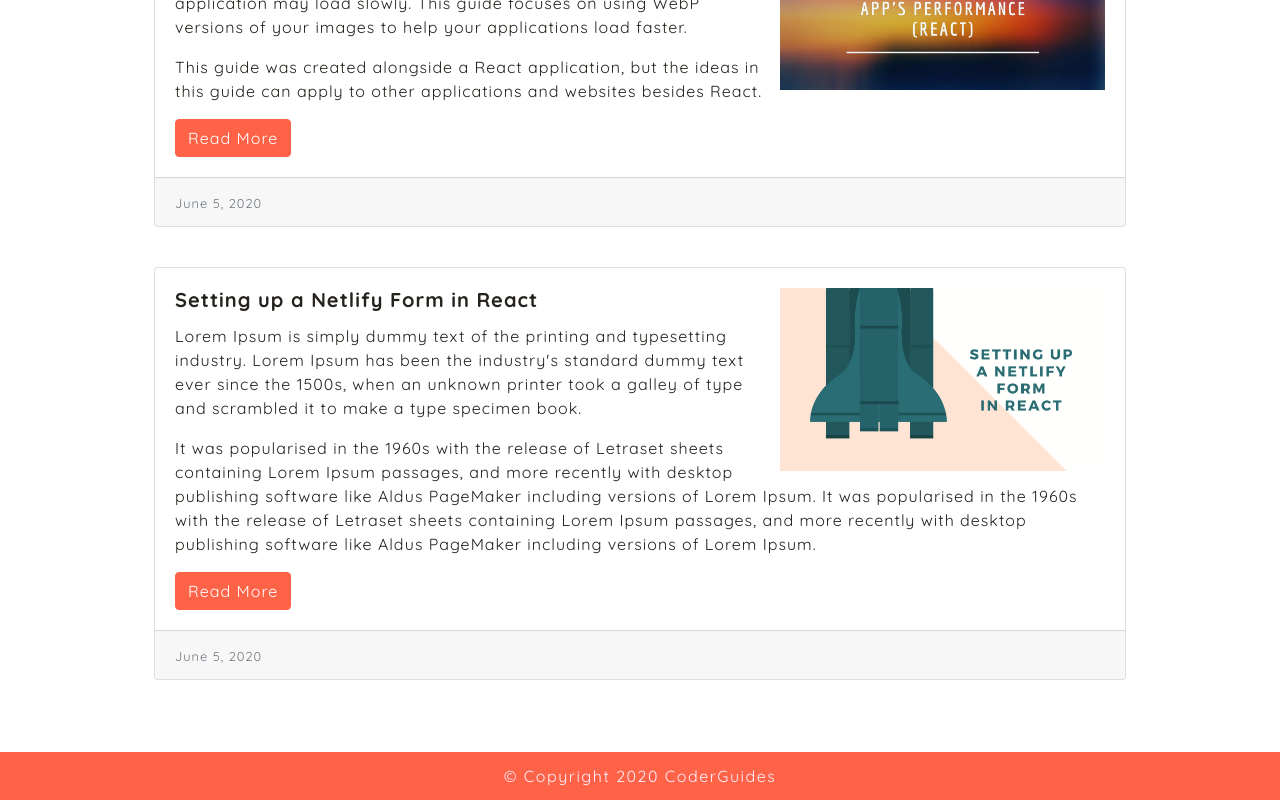
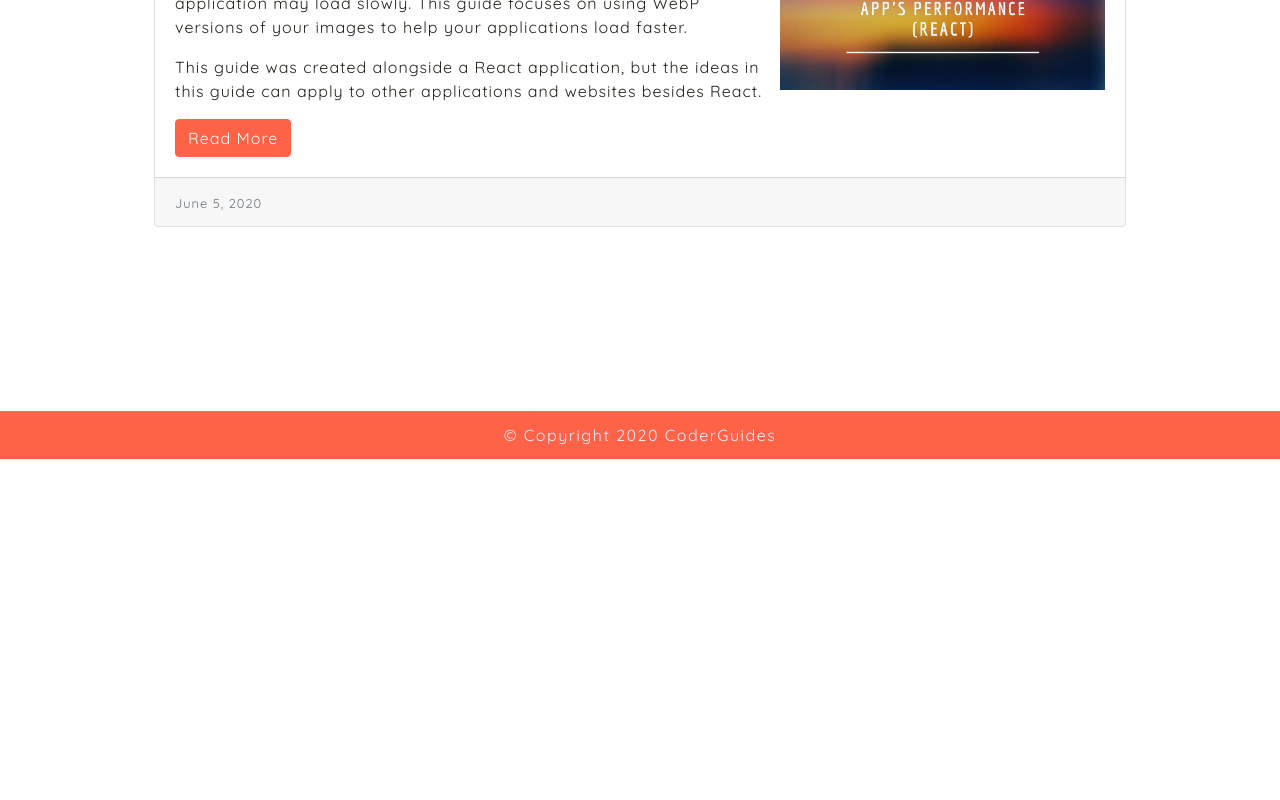
Before and after one commit to answebdev/dev-blog, a React (Create React App) app: page /guides in a window 1280 px wide. Shown: the part 341-1141 px from the top of the page. After the commit the page ends 800 px from the top, so only its background shows below. Built offline with nearby package versions, Linux system fonts and the light colour scheme; the HTML template or start-up script is replaced by a standard one.

Commit message:
removed article card

```diff
--- a/src/components/pages/Guides.js
+++ b/src/components/pages/Guides.js
@@ -2,7 +2,7 @@ import React from 'react';
 import { Container, Row, Col, Card, Image, Button } from 'react-bootstrap';
 import { Helmet } from 'react-helmet';
 import nextGen from '../../img/next-gen.webp';
-import netlifyForms from '../../img/netlify-forms.webp';
+// import netlifyForms from '../../img/netlify-forms.webp';
 
 const Guides = () => {
   return (
@@ -74,7 +74,7 @@ const Guides = () => {
             </Col>
           </Row>
 
-          <Row>
+          {/* <Row>
             <Col md={12}>
               <Card style={{ marginBottom: '40px' }}>
                 <Card.Body>
@@ -125,7 +125,7 @@ const Guides = () => {
                 </Card.Footer>
               </Card>
             </Col>
-          </Row>
+          </Row> */}
         </div>
       </Container>
     </div>
```
